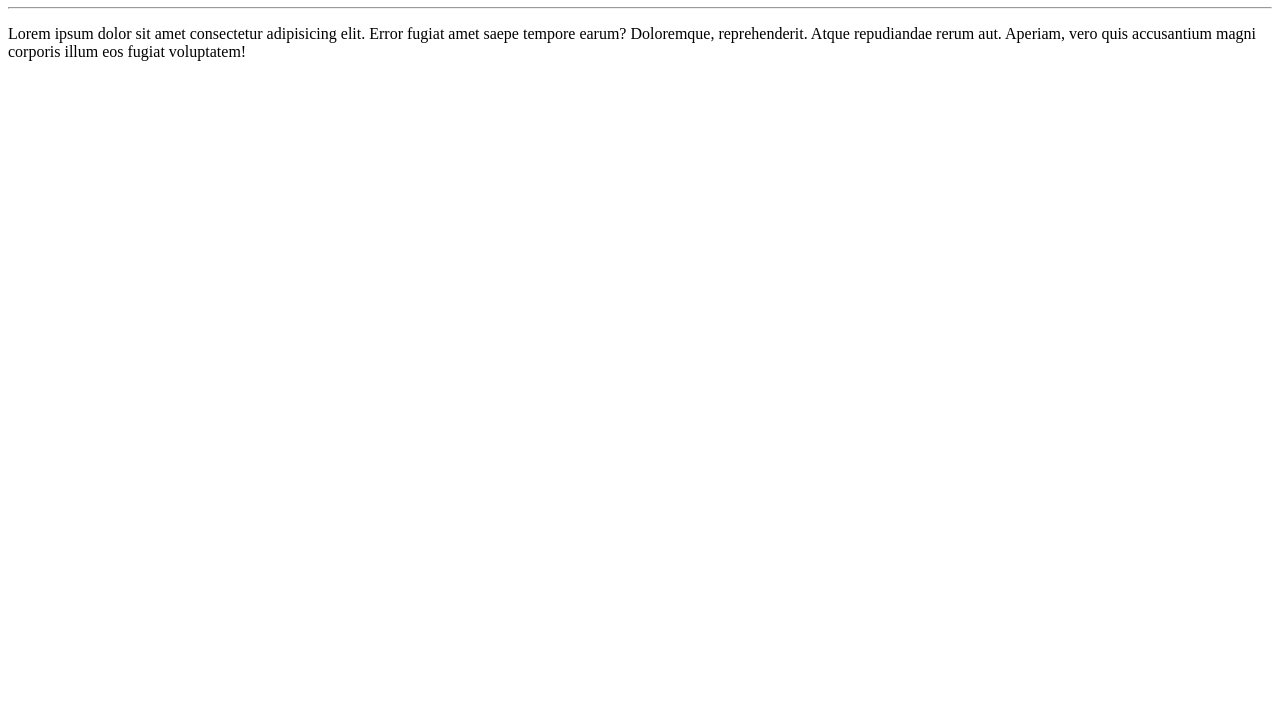
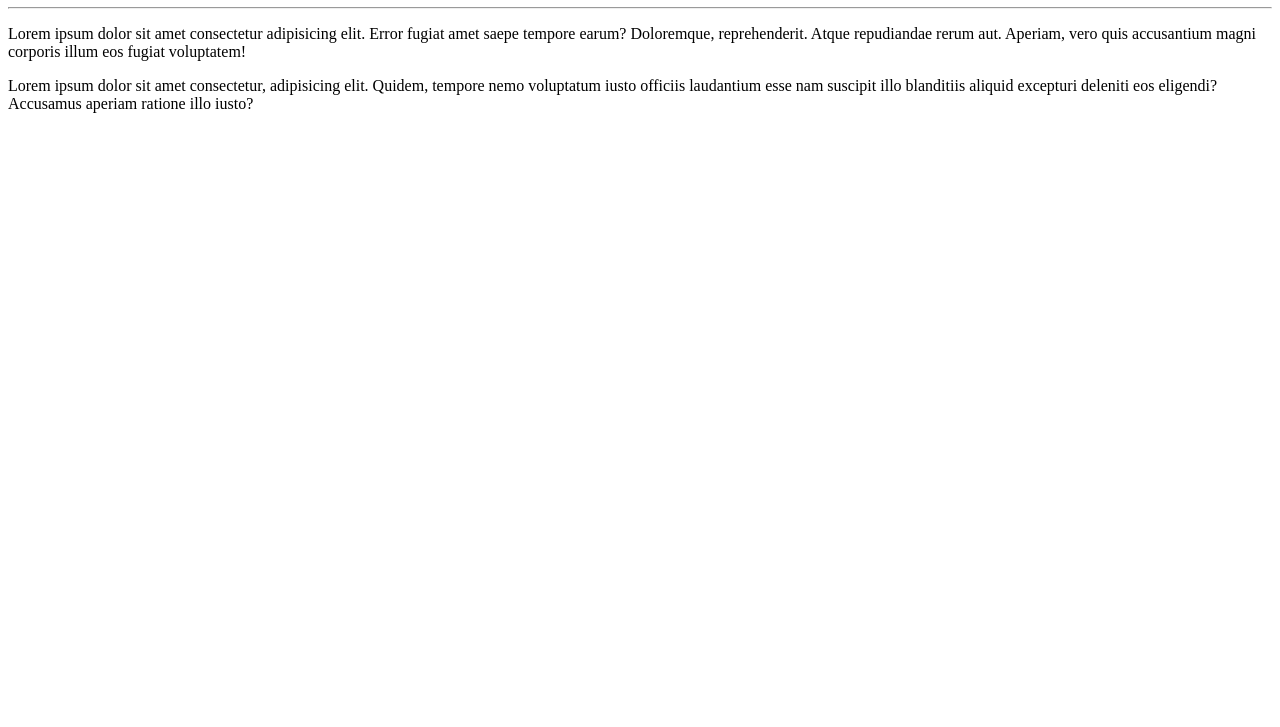
Before and after one commit to LucasRibSerafim/Ola-Mundo, a plain HTML site: page site-exemplo/index.html in a window 1280 px wide. Shown: the part 73-800 px from the top of the page. Drawn offline with Linux system fonts and the light colour scheme.

Commit message:
adicionei um parágrafo

```diff
--- a/site-exemplo/index.html
+++ b/site-exemplo/index.html
@@ -9,5 +9,6 @@
     <h1>Olá, Mundo!</h1>
     <hr>
     <p>Lorem ipsum dolor sit amet consectetur adipisicing elit. Error fugiat amet saepe tempore earum? Doloremque, reprehenderit. Atque repudiandae rerum aut. Aperiam, vero quis accusantium magni corporis illum eos fugiat voluptatem!</p>
+    <p>Lorem ipsum dolor sit amet consectetur, adipisicing elit. Quidem, tempore nemo voluptatum iusto officiis laudantium esse nam suscipit illo blanditiis aliquid excepturi deleniti eos eligendi? Accusamus aperiam ratione illo iusto?</p>
 </body>
 </html>
```
